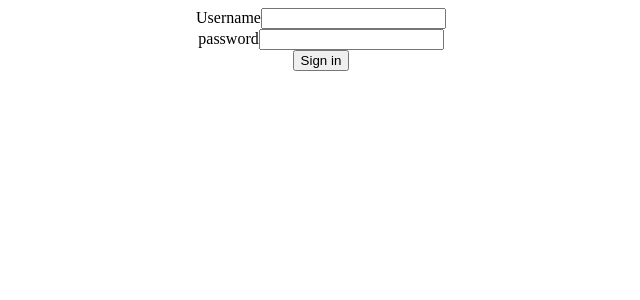
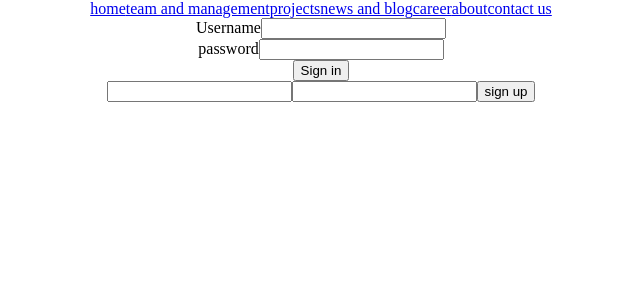
Before and after one commit to ErlanArtykbaev/soc-service-ui, a React (Create React App) app: page /admin in a window 1280 px wide. Shown: the top 300 px of the page, without its empty margins (319-959 px from the left). Built offline with nearby package versions, Linux system fonts and the light colour scheme.

Commit message:
minor changes

```diff
--- a/package.json
+++ b/package.json
@@ -6,6 +6,7 @@
     "@testing-library/jest-dom": "^4.2.4",
     "@testing-library/react": "^9.3.2",
     "@testing-library/user-event": "^7.1.2",
+    "axios": "^0.20.0",
     "node-sass": "^4.14.1",
     "react": "^16.13.1",
     "react-dom": "^16.13.1",
--- a/src/App.js
+++ b/src/App.js
@@ -4,17 +4,19 @@ import './assets/sass/style.scss'
 
 import Admin from './admin/Admin'
 import Home from './pages/Home'
+import Header from './components/layout/Header'
 
 function App() {
   return (
-    <Router>
-      <div className='app'>
+		<div className='app'>
+			<Router>
+				<Header />
         <Switch>
           <Route path='/' exact component={Home} />
           <Route path='/admin' component={Admin} />
         </Switch>
-      </div>
-    </Router>
+			</Router>
+		</div>
   )
 }
 
--- a/src/admin/Sign.js
+++ b/src/admin/Sign.js
@@ -1,4 +1,5 @@
 import React, {useState} from 'react'
+import axios from '../axios/axios'
 
 const Sign = (props) => {
 	const [form, setForm] = useState({
@@ -7,6 +8,13 @@ const Sign = (props) => {
 
 	const changeHandler = e => {
 		setForm({...form}, [e.target.name] = e.target.value)
+	}
+
+	const registerHandler = (e) => {
+		e.preventDefault()
+		axios.post('/admin/register', {
+			form
+		})
 	}
 
   return(
@@ -38,6 +46,12 @@ const Sign = (props) => {
 				/>
       </form>
 
+			<form>
+				<input type='text' name='username' onChange={changeHandler} />
+				<input type='password' name='password' onChange={changeHandler} />
+				<input type='submit' value='sign up' onSubmit={registerHandler} />
+			</form>
+
     </div>
   )
 }
--- a/src/assets/sass/style.scss
+++ b/src/assets/sass/style.scss
@@ -1,3 +1,6 @@
+@import './initial';
+
+
 .app{
   margin: auto;
   text-align: center;
--- a/src/components/layout/Header.js
+++ b/src/components/layout/Header.js
@@ -5,13 +5,13 @@ const Header = () => {
 	return(
 		<div className='header'>
 			<nav className='nav'>
-				<NavLink to='/home' className='link'/>
-				<NavLink to='/team' className='link'/>
-				<NavLink to='/projects' className='link'/>
-				<NavLink to='/blog' className='link'/>
-				<NavLink to='/career' className='link'/>
-				<NavLink to='/about' className='link'/>
-				<NavLink to='/contactus' className='link'/>
+				<NavLink to='/home' className='link'>home</NavLink>
+				<NavLink to='/team' className='link'>team and management</NavLink>
+				<NavLink to='/projects' className='link'>projects</NavLink>
+				<NavLink to='/blog' className='link'>news and blog</NavLink>
+				<NavLink to='/career' className='link'>career</NavLink>
+				<NavLink to='/about' className='link'>about</NavLink>
+				<NavLink to='/contactus' className='link'>contact us</NavLink>
 			</nav>
 		</div>
 	)
--- a/src/pages/Home.js
+++ b/src/pages/Home.js
@@ -3,7 +3,8 @@ import { NavLink } from 'react-router-dom'
 
 const Home = () => {
   return(
-    <div>
+    <div className='home'>
+
       <NavLink to='/admin'>admin</NavLink>
     </div>
   )
```
Also changed, not shown: 1 other file (tests, documents, lock files or other folders).
